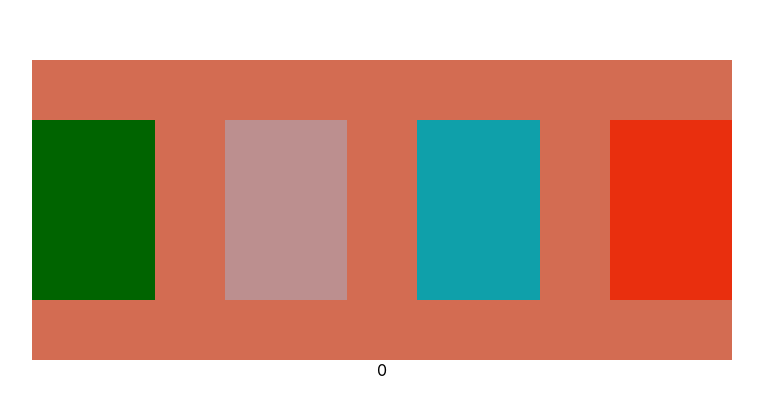
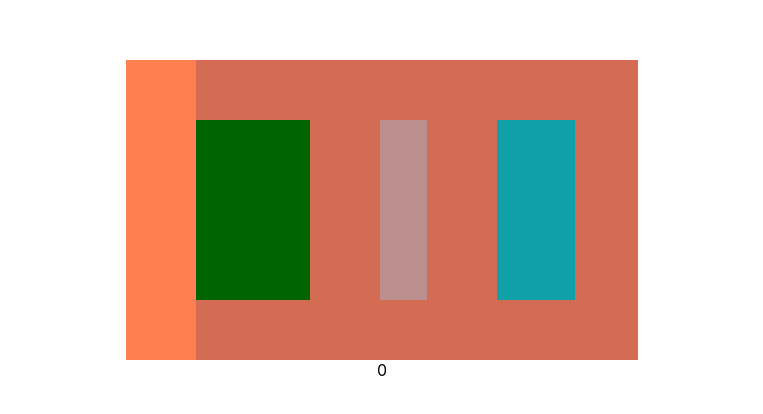
Before and after one commit to EmilioAsteben/React-swiper-demo, a React (Create React App) app: page / in a window 1280 px wide. Shown: the part 180-594 px from the top of the page, without its empty margins (258-1021 px from the left). Built offline with nearby package versions, Linux system fonts and the light colour scheme.

Commit message:
main logic done

```diff
--- a/src/App.js
+++ b/src/App.js
@@ -7,21 +7,22 @@ import {useRef, useEffect, useState} from 'react';
 function App() {
 
 
-
-
+  let startSlide = 0;
+  let offset = 70;
+  let centeredSlides = false;
   let threshHold = 80;
   let spaceBetween = '50px'
   let numberOfSlides;
   let swiperRef = useRef(null);
   let containerRef = useRef(null);
-  let [currentSlide, setCurrentSlide] = useState(0)
+  let [currentSlide, setCurrentSlide] = useState(startSlide);
   let [initialTranslate, setinitialTranslate] = useState(0);
   let [startPos, setStartPos] = useState();
   let [transition, setTransition] = useState('0s');
   let [transitionEnded, setTransitionEnded] = useState(true);
-  let [translate, setTranslate] = useState(0);
+  let [translate, setTranslate] = useState(offset);
   let [moveListener, setmoveListener] = useState('');
-  let [minimalTranslate, setMinimalTranslate] = useState(0);
+  let [minimalTranslate, setMinimalTranslate] = useState(offset);
 
 
 
@@ -30,25 +31,33 @@ function App() {
 
 useEffect(() => {
   //  document.addEventListener('pointerup', logListenerEvent)
-  let centered = false;
+
   let swiperWidth = swiperRef.current.offsetWidth;
   let swiperItems = swiperRef.current.childNodes;
   let centeredPosition = (swiperWidth / 2) - swiperItems[currentSlide].offsetLeft - (swiperItems[currentSlide].offsetWidth / 2 ) ;
 
-  if(currentSlide != 0 && !centered) {
+  if(currentSlide != 0 && !centeredSlides) {
 
-    setTranslate(  swiperItems[0].offsetLeft - swiperItems[currentSlide].offsetLeft  )
+    setTranslate(  swiperItems[0].offsetLeft - swiperItems[currentSlide].offsetLeft - offset  )
+    setMinimalTranslate(-offset)
 
 
-  } else if(centered){
+  } else if(centeredSlides){
 
-    setTranslate(centeredPosition);
-    setMinimalTranslate(centeredPosition)
+    setTranslate(centeredPosition - offset);
+    setMinimalTranslate( swiperWidth / 2 - swiperItems[0].offsetLeft - swiperItems[0].offsetWidth /2 - offset)
 
 
   }
   swiperRef.current.addEventListener('transitionstart', transitionStart);
   console.log('useeffect')
+  console.log(startSlide)
+
+  // console.log ('swiper width 1/2', swiperWidth / 2)
+  // console.log ('item offset', swiperItems[0].offsetLeft)
+  // console.log ('item width'swiperItems[0].offsetWidth)
+
+
 
 
   // for (let key in swiperItems){
@@ -93,18 +102,30 @@ function transitionStart(){
 function handleEnd(e){
   e.preventDefault();
   setmoveListener(false);
-  let swipeItem = swiperRef.current.childNodes
+  let swipeItem = swiperRef.current.childNodes;
+  let maxTranslate = swipeItem[swipeItem.length - 1].offsetLeft - swipeItem[0].offsetLeft - minimalTranslate;
+  let nextSlideDiff = 0;
+  let prevSlideDiff = 0;
+
+  if(centeredSlides){
+    nextSlideDiff =  currentSlide != swipeItem.length - 1  ?  (swipeItem[currentSlide].nextSibling.offsetWidth -swipeItem[currentSlide].offsetWidth) / 2  : maxTranslate = translate;
+    prevSlideDiff = currentSlide != 0  ? (swipeItem[currentSlide].offsetWidth - swipeItem[currentSlide].previousSibling.offsetWidth) / 2 : '';
+    console.log(minimalTranslate)
+  }
+
+
+
 
 
 
   let xDiff = initialTranslate - translate;
 
-  let swipeLeft = currentSlide != swipeItem.length - 1  ? swipeItem[currentSlide].offsetLeft - swipeItem[currentSlide].nextSibling.offsetLeft : ''
-  let swipeRight =  currentSlide != 0  ? swipeItem[currentSlide].offsetLeft - swipeItem[currentSlide].previousSibling.offsetLeft : ''  ;
+  let swipeLeft = currentSlide != swipeItem.length - 1  ? swipeItem[currentSlide].offsetLeft - swipeItem[currentSlide].nextSibling.offsetLeft - nextSlideDiff : ''
+  let swipeRight =  currentSlide != 0  ? swipeItem[currentSlide].offsetLeft - swipeItem[currentSlide].previousSibling.offsetLeft  + prevSlideDiff: ''  ;
   let wrapperX = swiperRef.current.getBoundingClientRect().x;
 
   let swipeAccess = Math.sign(xDiff) == Math.sign(initialTranslate);
-  let maxTranslate = swipeItem[swipeItem.length - 1].offsetLeft - swipeItem[0].offsetLeft;
+
 
 
 
@@ -136,8 +157,8 @@ function handleEnd(e){
 
   if(Math.abs(xDiff) < threshHold  ||
 
-  Math.abs(initialTranslate) >= maxTranslate && !swipeAccess ||
-  initialTranslate == 0 && Math.sign(xDiff) < 0
+  initialTranslate <= -maxTranslate && !swipeAccess ||
+  initialTranslate == minimalTranslate && Math.sign(xDiff) < 0
 
   ) {
 
@@ -148,7 +169,9 @@ function handleEnd(e){
     setTransition('300ms'); setTranslate(initialTranslate + swipeDirection)
     console.log('next position')
   }
-
+ console.log('minimal translate', minimalTranslate);
+ console.log('max translate',maxTranslate);
+ console.log('initial translate', initialTranslate);
 
 }
 
@@ -172,6 +195,7 @@ setTranslate(e.clientX - startPos  )
     <div
     onPointerMove ={moveListener ? (e) => {handleMove(e)} : undefined}
     onPointerUp= {moveListener? (e) => {handleEnd(e)} : undefined}
+    onPointerLeave = {moveListener? (e) => {handleEnd(e)} : undefined}
     className="App">
 
       <div
--- a/src/index.css
+++ b/src/index.css
@@ -15,9 +15,9 @@ body {
 }
 .swiper_container{
   display: flex;
-  justify-content: center;
+  justify-content: space-around;
   background-color: coral;
-  width: 700px;
+  width: 40%;
   overflow: hidden;
   height: auto;
   margin: 0 auto 0 auto;
@@ -38,7 +38,7 @@ justify-content: center;
 }
 
 .item_one{
-  width:140px;
+  width:190px;
   height: 180px;
   background-color: darkgreen;
   margin-right: 70px;
@@ -46,7 +46,7 @@ justify-content: center;
 }
 
 .item_two{
-  width:140px;
+  width:80px;
   height: 180px;
   background-color: rosybrown;
   margin-right: 70px;
@@ -54,7 +54,7 @@ justify-content: center;
 }
 
 .item_three{
-  width:140px;
+  width:130px;
   height: 180px;
   background-color: rgb(15, 160, 170);
   margin-right: 70px;
@@ -62,7 +62,7 @@ justify-content: center;
 }
 
 .item_four{
-  width:140px;
+  width:105px;
   height: 180px;
   background-color: rgb(233, 47, 14);
 
```
